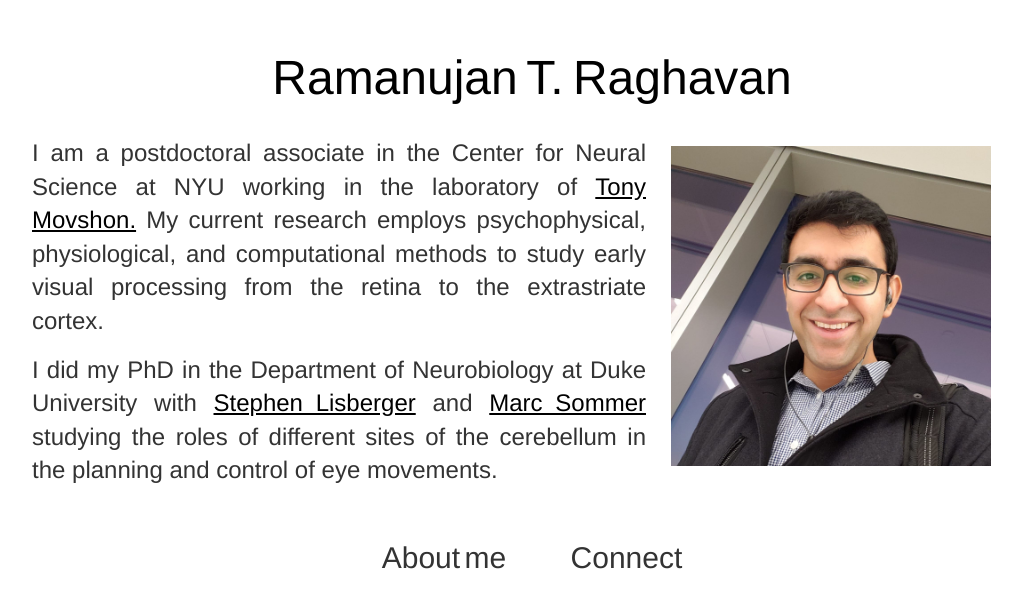
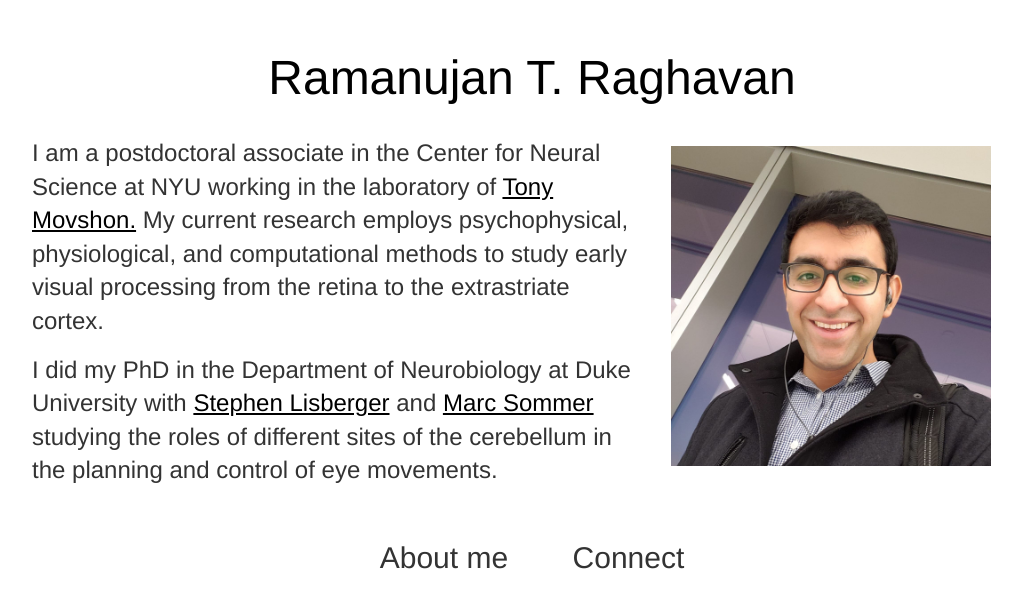
Before and after one commit to rtraghavan/rtraghavan.github.io, a Jekyll site: the page built from index.html, in a window 1280 px wide. Shown: the top 608 px of the page, without its empty margins (108-1130 px from the left). Built offline with Jekyll 4.4.1, drawn with Linux system fonts in a browser that asks for light colours.

Commit message:
fixing spacing

```diff
--- a/css/main.css
+++ b/css/main.css
@@ -15,7 +15,7 @@ body {
   margin: 0 30px
   font-weight: 300;
   padding-top: 1em;
-  text-align: justify;}
+  text-align: left;}
 
 #description img {
 	    width: 180px;
@@ -26,7 +26,7 @@ body {
 
 
 a {
-  word-spacing:-4px;
+  word-spacing:0px;
   outline: 0;
   color: #000;
   text-decoration: underline;
```
